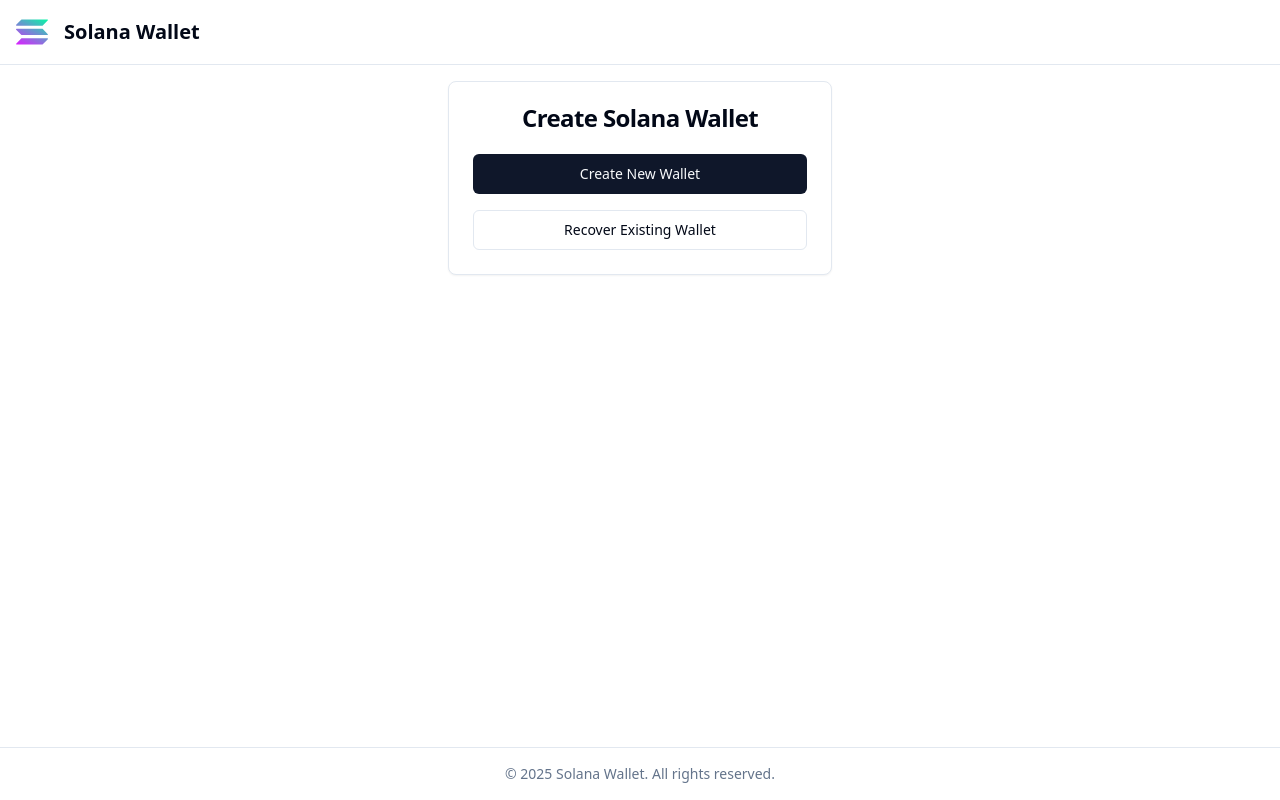
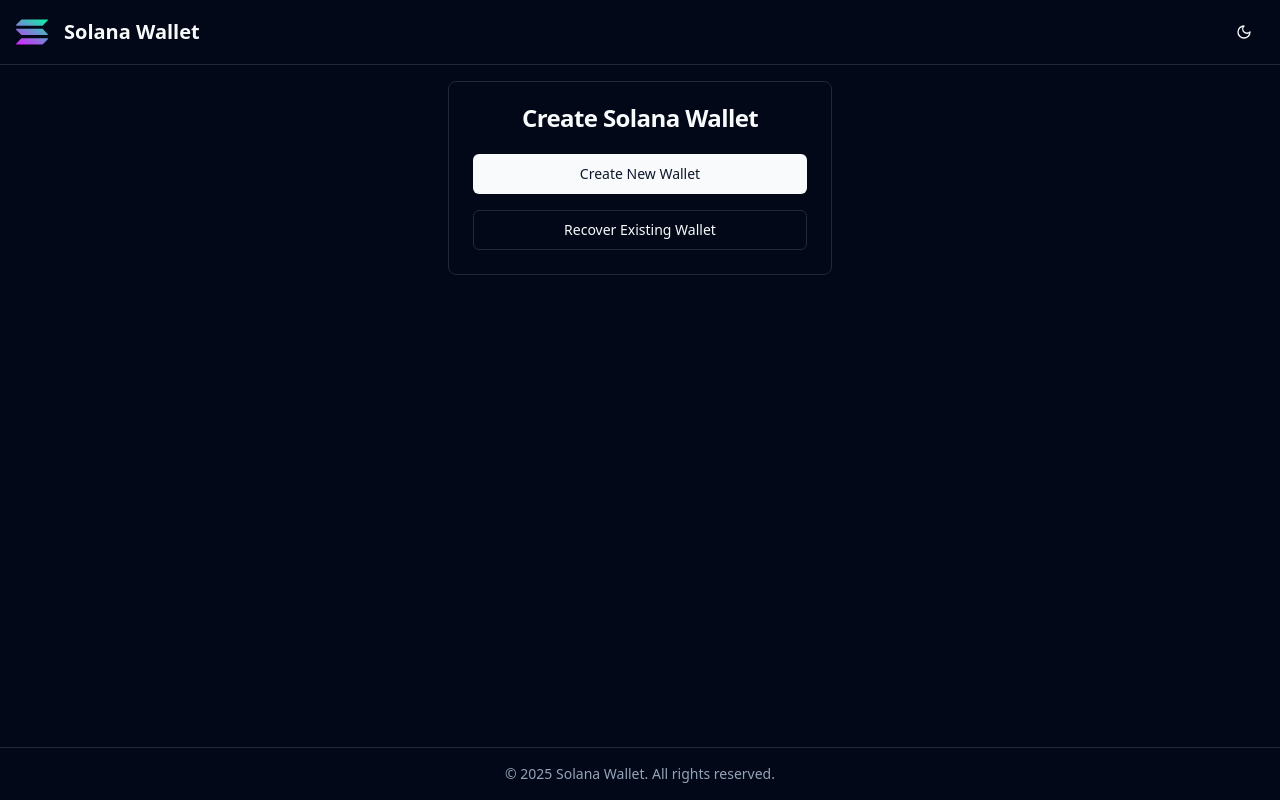
Before and after one commit to sunil8521/solana_wallet, a React (Vite) app: page / in a window 1280 px wide. Built offline with nearby package versions, Linux system fonts and the light colour scheme.

Commit message:
update UI

```diff
--- a/src/components/Shared/Layout.jsx
+++ b/src/components/Shared/Layout.jsx
@@ -1,4 +1,4 @@
-// import { ModeToggle } from "./Mode-toggle"
+import { ModeToggle } from "./Mode-toggle"
 
 export function Layout({ children, showHeader = true }) {
   return (
@@ -10,13 +10,13 @@
               <img src="/solana-logo.svg" alt="Solana Logo" width={32} height={32} />
               <h1 className="text-xl font-bold">Solana Wallet</h1>
             </div>
-            {/* <ModeToggle /> */}
+            <ModeToggle />
           </div>
         </header>
       )}
       <main className=" container mx-auto p-4 flex-grow">{children}</main>
       <footer className="border-t py-4">
-        <div className="container text-center text-sm text-muted-foreground">
+        <div className="container text-center text-sm mx-auto text-muted-foreground">
           © {new Date().getFullYear()} Solana Wallet. All rights reserved.
         </div>
       </footer>
--- a/src/components/Shared/Mode-toggle.jsx
+++ b/src/components/Shared/Mode-toggle.jsx
@@ -1,5 +1,5 @@
 import { Moon, Sun } from 'lucide-react'
-// import { useTheme } from "next-themes"
+import { useTheme } from "./theme-provider"
 import { Button } from "@/components/ui/button"
 
 export function ModeToggle() {
--- /dev/null
+++ b/src/components/Shared/theme-provider.jsx
@@ -0,0 +1,58 @@
+import React, { createContext, useContext, useEffect, useState } from "react";
+
+const ThemeProviderContext = createContext({
+  theme: "system",
+  setTheme: () => null,
+});
+
+export function ThemeProvider({
+  children,
+  defaultTheme = "dark",
+  storageKey = "vite-ui-theme",
+  ...props
+}) {
+  const [theme, setTheme] = useState(() => {
+    return localStorage.getItem(storageKey) || defaultTheme;
+  });
+
+  useEffect(() => {
+    const root = window.document.documentElement;
+
+    root.classList.remove("light", "dark");
+
+    if (theme === "system") {
+      const systemTheme = window.matchMedia("(prefers-color-scheme: dark)").matches
+        ? "dark"
+        : "light";
+
+      root.classList.add(systemTheme);
+      return;
+    }
+
+    root.classList.add(theme);
+  }, [theme]);
+
+  const value = {
+    theme,
+    setTheme: (theme) => {
+      localStorage.setItem(storageKey, theme);
+      setTheme(theme);
+    },
+  };
+
+  return (
+    <ThemeProviderContext.Provider {...props} value={value}>
+      {children}
+    </ThemeProviderContext.Provider>
+  );
+}
+
+export const useTheme = () => {
+  const context = useContext(ThemeProviderContext);
+
+  if (context === undefined) {
+    throw new Error("useTheme must be used within a ThemeProvider");
+  }
+
+  return context;
+};
--- a/src/components/WalletDetails.jsx
+++ b/src/components/WalletDetails.jsx
@@ -101,19 +101,12 @@
             <div className="space-y-2">
               <div className="flex items-center justify-between">
                 <label className="text-sm font-medium">Mnemonic</label>
-                <Button
-                  variant="ghost"
-                  size="sm"
-                  onClick={handleCopy}
-                >
-
-                  <Copy/>
+                <Button variant="ghost" size="sm" onClick={handleCopy}>
+                  <Copy />
                 </Button>
               </div>
               <div className="bg-muted border rounded-md p-3 text-sm font-mono text-muted-foreground">
-    {walletData?.phrase
-      ?.split(" ")
-      .map((word, index) => (
+                {walletData?.phrase?.split(" ").map((word, index) => (
                   <span key={index} className="inline-block mx-1">
                     {word}
                   </span>
@@ -190,9 +183,10 @@
                     <Send className="mr-2 h-4 w-4" />
                     Send
                   </Button>
-                  <Button variant="outline" className="flex-1">
+                  <Button onClick={()=>{ window.open('https://faucet.solana.com/',"_blank")}} variant="outline" className="flex-1">
                     Receive
                   </Button>
+
                 </div>
               </CardContent>
             </Card>
--- a/src/main.jsx
+++ b/src/main.jsx
@@ -4,12 +4,16 @@
 import App from "./App.jsx";
 import { Toaster } from "sonner";
 import { ContextProvider } from "./context/Context";
+import {ThemeProvider} from "./components/Shared/theme-provider"
 
 createRoot(document.getElementById("root")).render(
   <StrictMode>
+    <ThemeProvider>
+
     <ContextProvider>
       <Toaster richColors />
       <App />
     </ContextProvider>
+    </ThemeProvider>
   </StrictMode>
 );
```
Lines whose indentation alone changed are shown as unchanged.
